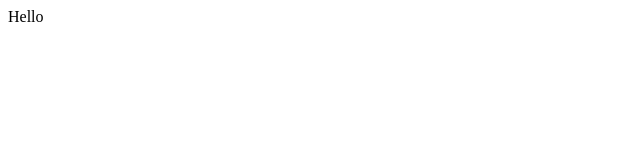
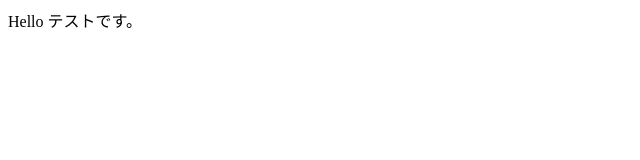
Before and after one commit to tomotakashimizu/vue-cli-sample, a Vue app: page / in a window 1280 px wide. Shown: the top 160 px of the page, without its empty margins (0-640 px from the left). Built offline with nearby package versions, Linux system fonts and the light colour scheme.

Commit message:
テストの追記

```diff
--- a/src/App.vue
+++ b/src/App.vue
@@ -1,6 +1,7 @@
 <template>
   <div>
     {{ text }}
+    {{ test }}
   </div>
 </template>
 
@@ -9,6 +10,7 @@ export default {
   data() {
     return {
       text: "Hello",
+      test: "テストです。",
     }
   },
 }
```
